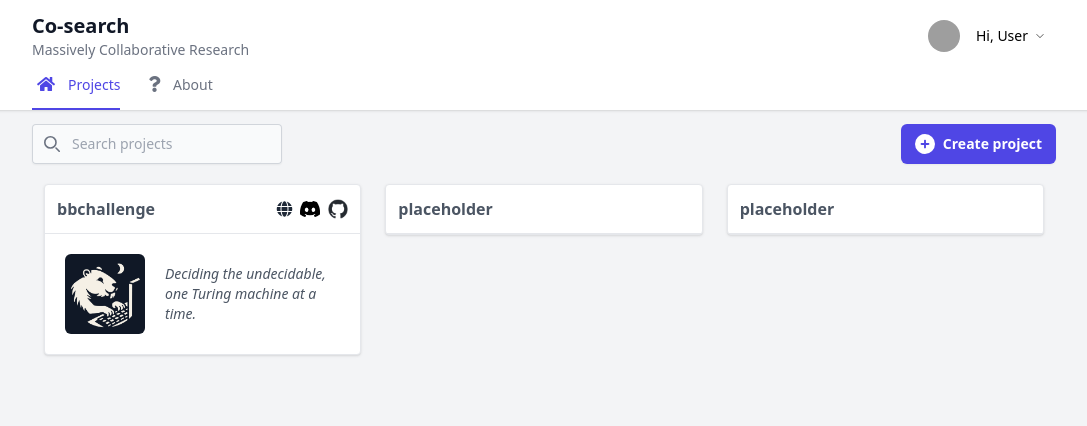
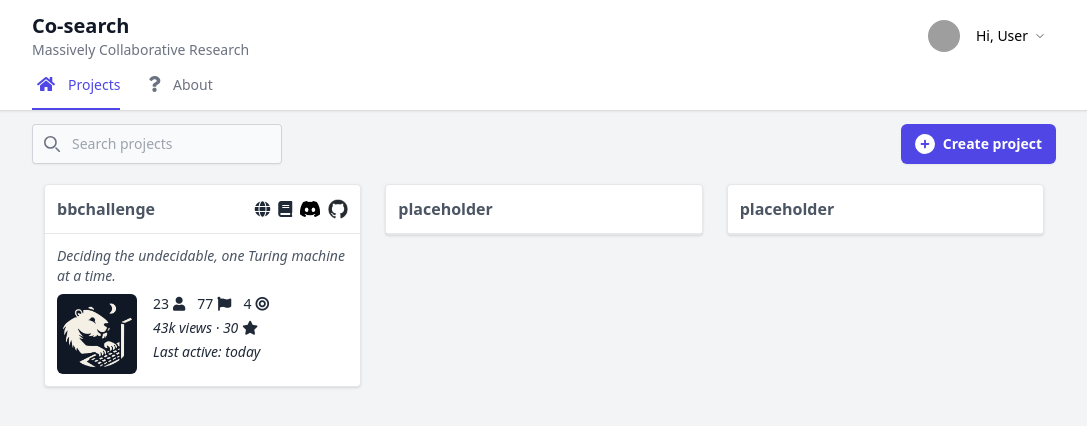
Before and after one commit to cosearch-lab/cosearch, a SvelteKit app: page / in a window 1280 px wide. Shown: the top 426 px of the page, without its empty margins (96-1183 px from the left). Built offline with nearby package versions, Linux system fonts and the light colour scheme; grey boxes are pictures that could not be loaded.

Commit message:
cosearch

```diff
--- a/src/routes/+page.svelte
+++ b/src/routes/+page.svelte
@@ -247,18 +247,40 @@
 						<h5 class="font-bold text-gray-600">bbchallenge</h5>
 						<div class="flex space-x-2 items-center">
 							<i class="fas fa-globe"></i>
+							<i class="fas fa-book"></i>
 							<img src="/icon_clyde_black_RGB.png" alt="Discord logo" class="w-5" />
 							<img src="/github-mark.png" alt="GitHub logo" class="w-5" />
 						</div>
 					</div>
-					<div class="p-5 flex space-x-5 items-center">
-						<img
-							src="/bbchallenge_logo_no_text.png"
-							class="w-20 rounded-md"
-							alt="bbchallenge logo"
-						/>
+					<div class="p-3 flex flex-col items-start space-y-2">
 						<div class="text-sm italic text-gray-600">
 							Deciding the undecidable, one Turing machine at a time.
+						</div>
+						<div class="flex w-full space-x-4">
+							<img
+								src="/bbchallenge_logo_no_text.png"
+								class="w-20 rounded-md"
+								alt="bbchallenge logo"
+							/>
+							<div class="flex flex-col space-y-1">
+								<div class="flex w-full items-start space-x-3">
+									<div class="flex items-center space-x-1">
+										<span class="text-sm">23</span> <i class="fas fa-user text-sm"></i>
+									</div>
+									<div class="flex items-center space-x-1">
+										<span class="text-sm">77</span> <i class="fas fa-flag text-sm"></i>
+									</div>
+									<div class="flex items-center space-x-1">
+										<span class="text-sm">4</span> <i class="fas fa-bullseye text-sm"></i>
+									</div>
+								</div>
+								<div class="text-sm italic">
+									43k views &middot <span class="flex- inline-flex items-center space-x-1">
+										<span class="text-sm">30</span> <i class="fas fa-star text-sm"></i>
+									</span>
+								</div>
+								<div class="text-sm italic">Last active: today</div>
+							</div>
 						</div>
 					</div>
 				</div>
```
